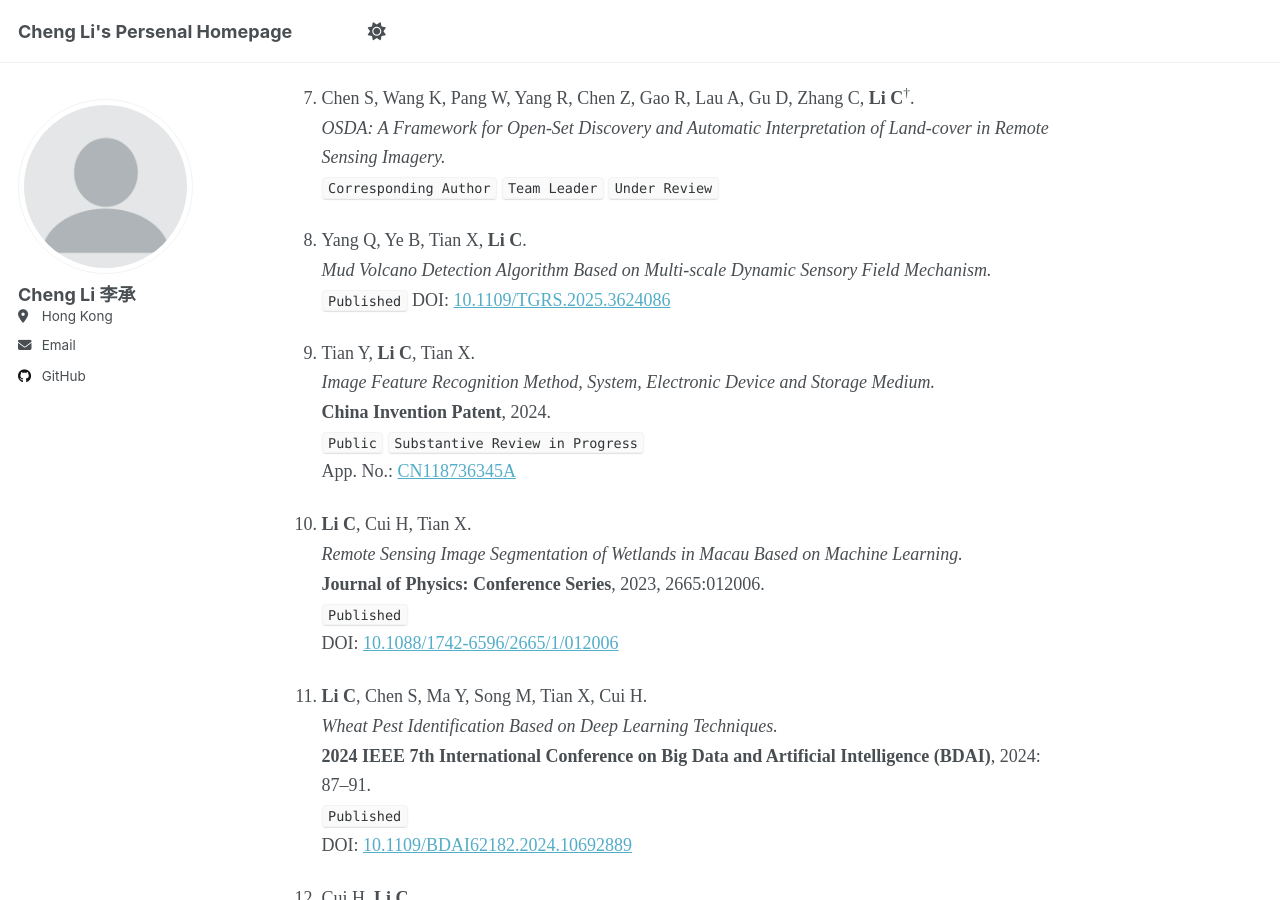
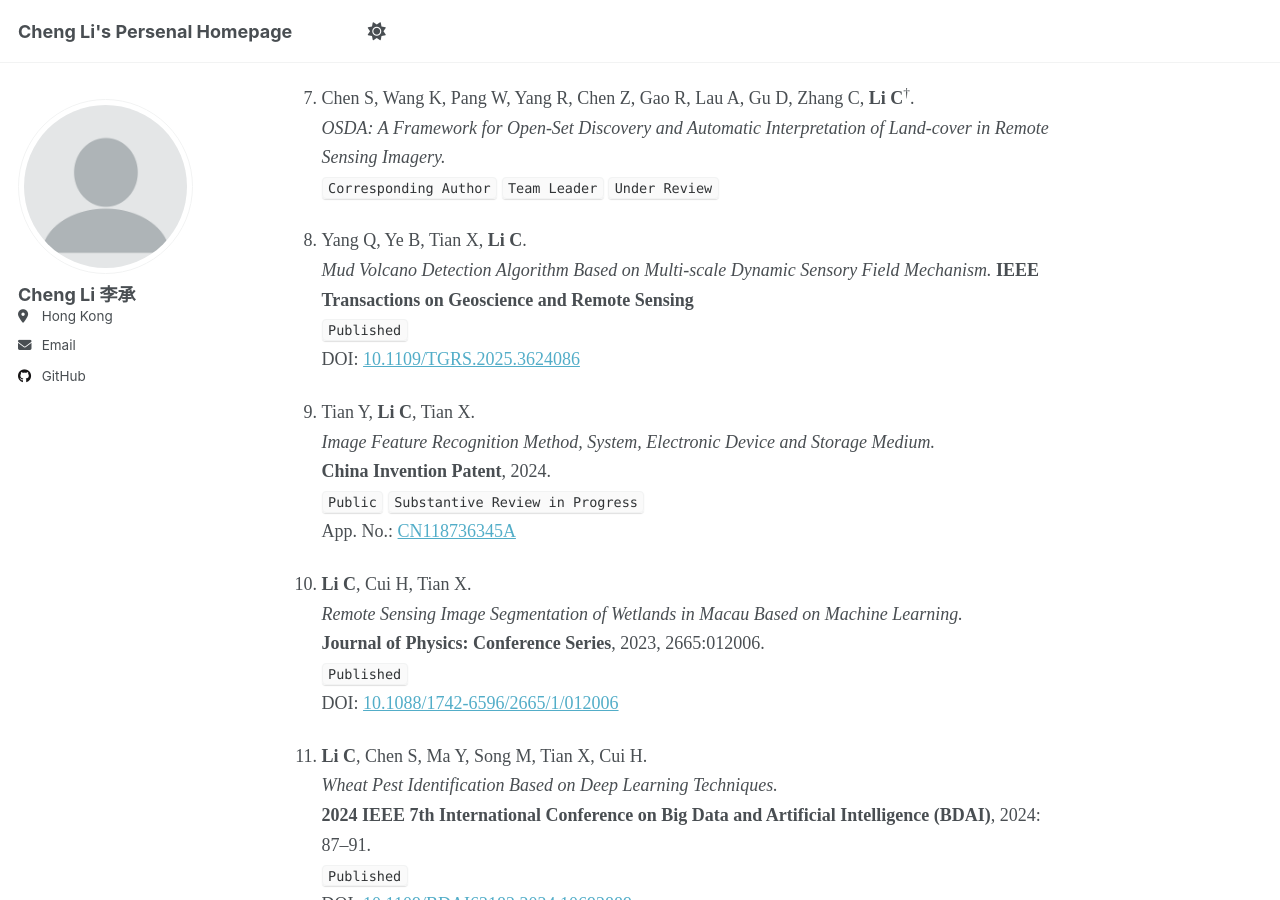
Before and after one commit to chengli24/chengli24, a Jekyll site: the page built from _pages/about.md, in a window 1280 px wide and 900 px high, scrolled down 4243 px. Built offline with Jekyll 4.4.1, drawn with Linux system fonts in a browser that asks for light colours; a script that is not in the unit is left out.

Commit message:
Update publication information in about.md
Added publication details for the Mud Volcano Detection Algorithm.

```diff
--- a/_pages/about.md
+++ b/_pages/about.md
@@ -99,6 +99,7 @@ Reviewer of: 2025 IROS (top conference in Robotics); IEEE Robotics and Automatio
 
 10. Yang Q, Ye B, Tian X, **Li C**.
    *Mud Volcano Detection Algorithm Based on Multi-scale Dynamic Sensory Field Mechanism.*
+   **IEEE Transactions on Geoscience and Remote Sensing**
    <code>Published</code>
    DOI: [10.1109/TGRS.2025.3624086](https://ieeexplore.ieee.org/stamp/stamp.jsp?tp=&arnumber=11214176)
 
```
